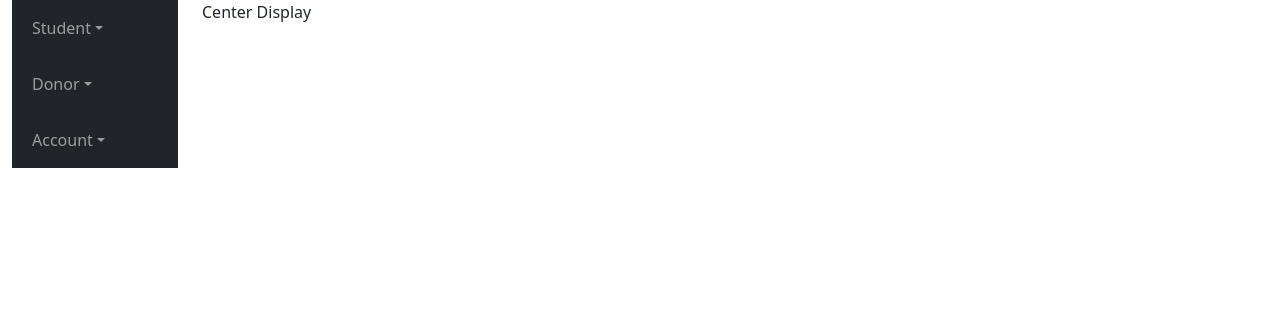
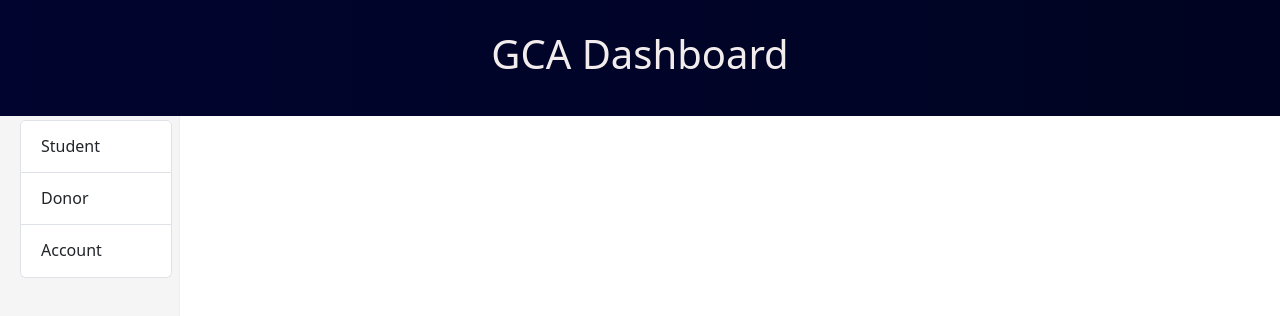
Before and after one commit to veggiepilot/gca-donor-dashboard-react-app, a React (Create React App) app in the folder client/: page / in a window 1280 px wide. Shown: the top 316 px of the page. Built offline with nearby package versions, Linux system fonts and the light colour scheme.

Commit message:
fixed sidebar nav

```diff
--- a/client/src/App.js
+++ b/client/src/App.js
@@ -1,11 +1,13 @@
 import "./App.css";
 import DashboardWrapper from "./components/dashboardWrapper";
+import Header from "./components/header";
 
 function App() {
   return (
-    <DashboardWrapper>
-
-    </DashboardWrapper>
+    <div>
+      <Header />
+      <DashboardWrapper />
+    </div>
   );
 }
 
--- a/client/src/components/dashboardWrapper.js
+++ b/client/src/components/dashboardWrapper.js
@@ -5,10 +5,14 @@ import SideBarWrapper from "./dropDownComponents/sideBarWrapper";
 
 const DashboardWrapper = () => {
   return (
-    <Container lg={12}>
-      <Row>
-      <SideBarWrapper />
-        <Col lg={8}>Center Display</Col>
+    <Container>
+      <Row lg={1}>
+        <Col md={2}>
+          <SideBarWrapper />
+        </Col>
+        <Col md={10}>
+
+        </Col>
       </Row>
     </Container>
   );
--- a/client/src/components/dropDownComponents/accountDropdown.js
+++ /dev/null
@@ -1,18 +0,0 @@
-import "./sidebar.css";
-import NavDropdown from "react-bootstrap/NavDropdown";
-import Nav from "react-bootstrap/Nav";
-const AccountSidebar = () => {
-  return (
-      <Nav>
-        <NavDropdown
-          id="nav-dropdown-dark"
-          title="Account"
-          menuVariant="dark"
-        >
-          <NavDropdown.Item href="#action/3.1">Account Overveiw</NavDropdown.Item>
-        </NavDropdown>
-      </Nav>
-  );
-};
-
-export default AccountSidebar;
--- a/client/src/components/dropDownComponents/donorDropdown.js
+++ /dev/null
@@ -1,20 +0,0 @@
-import "./sidebar.css";
-import NavDropdown from "react-bootstrap/NavDropdown";
-import Nav from "react-bootstrap/Nav";
-const DonorSidebar = () => {
-  return (
-      <Nav>
-        <NavDropdown
-          id="nav-dropdown-dark"
-          title="Donor"
-          menuVariant="dark"
-        >
-          <NavDropdown.Item href="#action/3.1">Veiw Donors</NavDropdown.Item>
-          <NavDropdown.Divider />
-          <NavDropdown.Item href="#action/3.2">Create Donor Record</NavDropdown.Item>
-        </NavDropdown>
-      </Nav>
-  );
-};
-
-export default DonorSidebar;
--- a/client/src/components/dropDownComponents/sideBarWrapper.js
+++ b/client/src/components/dropDownComponents/sideBarWrapper.js
@@ -1,35 +1,42 @@
 import "./sidebar.css";
-import Col from "react-bootstrap/Col";
 import Container from "react-bootstrap/Container";
-import Stack from 'react-bootstrap/Stack'
-import Navbar from "react-bootstrap/Navbar";
-import StudentDropdown from "./studentDropdown";
-import DonorDropdown from "./donorDropdown";
-import AccountDropdown from "./accountDropdown";
+import Row from 'react-bootstrap/Row'
+import Col from 'react-bootstrap/Col'
+import Accordion from "react-bootstrap/Accordion";
+import Nav from "react-bootstrap/nav";
 
-const SideBarWrapper = (Student, Donor, Account) => {
+const SideBarWrapper = () => {
   return (
+    <Container className="container-fluid">
+      <Row>
+        <Col className="sidebar">
+      <Accordion className="nav nav-sidebar">
+        <Accordion.Item eventKey="0">
+          <Accordion.Header>Student</Accordion.Header>
+          <Accordion.Body>
+            <Nav.Link href="#home">Student Overveiw</Nav.Link>
+            <Nav.Link href="#link">New Student</Nav.Link>
+          </Accordion.Body>
+        </Accordion.Item>
+        <Accordion.Item eventKey="1">
+          <Accordion.Header>Donor</Accordion.Header>
+          <Accordion.Body>
+            <Nav.Link href="#home">Donor Overveiw</Nav.Link>
+            <Nav.Link href="#link">New Donation</Nav.Link>
+          </Accordion.Body>
+        </Accordion.Item>
 
-    <Col lg={2}>
-    <Navbar
-      variant="dark"
-      bg="dark"
-      collapseOnSelect
-      expand="md"
-      sticky="left"
-    >
-      <Container>
-        <Navbar.Toggle aria-controls="responsive-navbar-nav" />
-        <Navbar.Collapse id="responsive-navbar-nav">
-        <Stack gap={3}>
-          <StudentDropdown />
-          <DonorDropdown/>
-          <AccountDropdown />
-        </Stack>
-        </Navbar.Collapse>
-      </Container>
-    </Navbar>
-    </Col>
+        <Accordion.Item eventKey="2">
+          <Accordion.Header>Account</Accordion.Header>
+          <Accordion.Body>
+            <Nav.Link href="#link">Account Overveiw</Nav.Link>
+          </Accordion.Body>
+        </Accordion.Item>
+
+      </Accordion>
+      </Col>
+      </Row>
+    </Container>
   );
 };
 
--- a/client/src/components/dropDownComponents/sidebar.css
+++ b/client/src/components/dropDownComponents/sidebar.css
@@ -0,0 +1,32 @@
+.sidebar {
+    width: 180px;
+    position: fixed;
+    top: 100px;
+    bottom: 0;
+    left: 0;
+    z-index: -1;
+    display: flex;
+    justify-content:space-between;
+    align-content:center;
+    flex-direction: column;
+    padding: 20px;
+    overflow-x: hidden;
+    overflow-y: auto; /* Scrollable contents if viewport is shorter than content. */
+    background-color: #f5f5f5;
+    border-right: 1px solid #eee;
+    }
+
+@media (min-width: 768px) {
+    .main {
+    padding-right: 40px;
+    padding-left: 220px; /* 180 + 40 */
+    }
+}
+
+.accordion{
+    width:150px;
+}
+.accordion-button {
+    width: 150px;
+    display: block;
+}
--- a/client/src/components/dropDownComponents/studentDropdown.js
+++ /dev/null
@@ -1,21 +0,0 @@
-import "./sidebar.css";
-import NavDropdown from "react-bootstrap/NavDropdown";
-import Nav from "react-bootstrap/Nav";
-
-const StudentDropdown = () => {
-  return (
-    <Nav>
-        <NavDropdown
-          id="nav-dropdown-dark"
-          title="Student"
-          menuVariant="dark"
-        >
-          <NavDropdown.Item href="#action/3.1">Veiw Student</NavDropdown.Item>
-          <NavDropdown.Divider />
-          <NavDropdown.Item href="#action/3.2">Create Student</NavDropdown.Item>
-        </NavDropdown>
-    </Nav>
-  );
-};
-
-export default StudentDropdown;
--- /dev/null
+++ b/client/src/components/header.css
@@ -0,0 +1,11 @@
+header {
+  display: flex;
+  justify-content: center;
+  align-content: center;
+  text-align: center;
+  background: rgb(86, 86, 87);
+  background: linear-gradient(90deg, rgb(1, 4, 46) 0%, rgb(0, 4, 34) 100%);
+  color: rgb(243, 236, 236);
+  padding-top: 30px;
+  padding-bottom: 30px;
+}
--- /dev/null
+++ b/client/src/components/header.js
@@ -0,0 +1,13 @@
+import "./header.css";
+
+const Header = () => {
+  return (
+    <header>
+      <div>
+        <h1>GCA Dashboard</h1>
+      </div>
+    </header>
+  );
+};
+
+export default Header;
```
